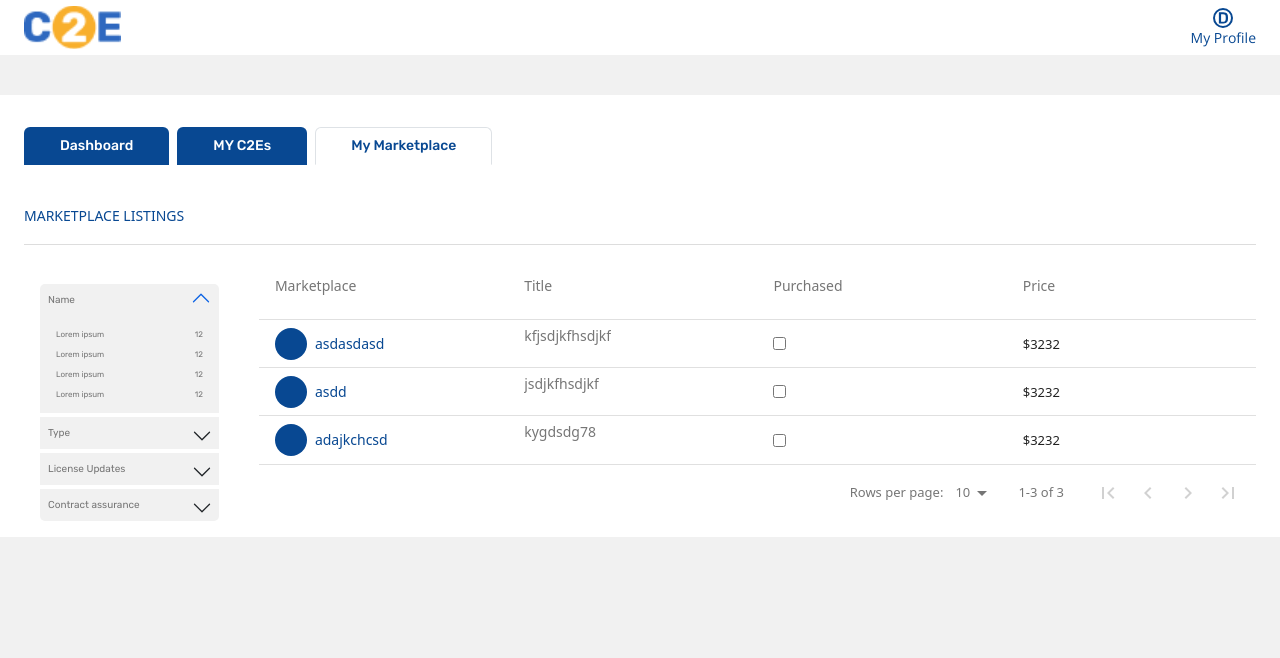
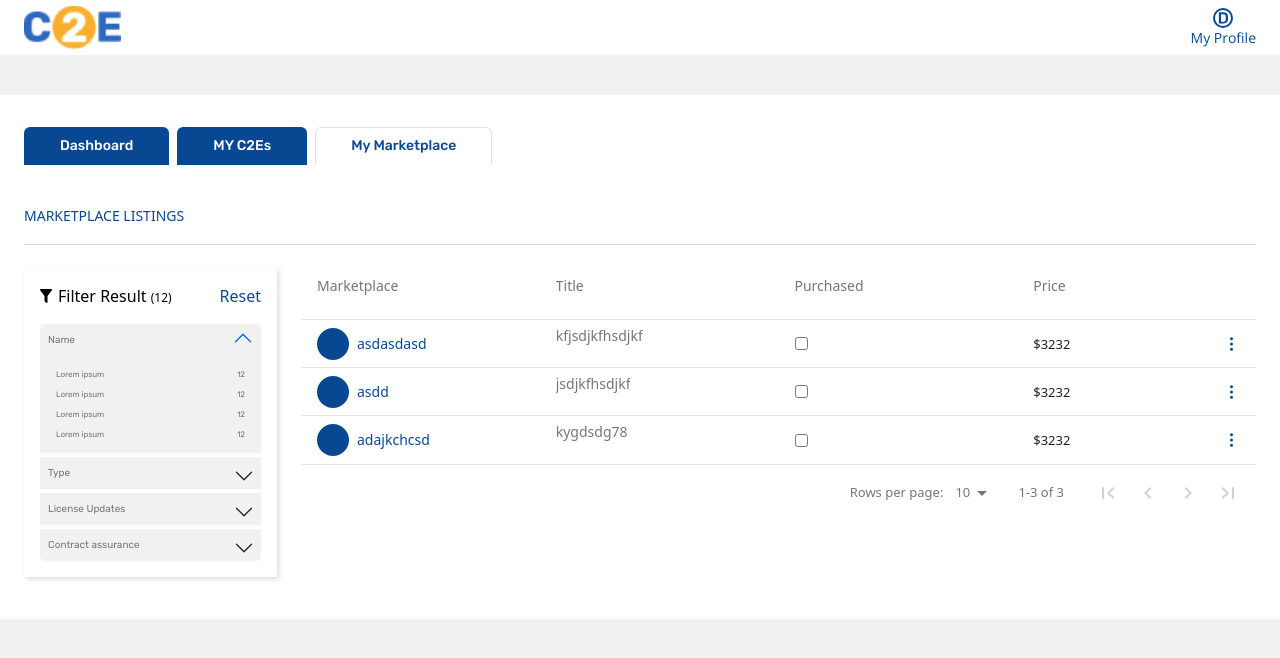
Before and after one commit to CurrikiEducationalExperiences/c2e-reader-prototype, a React (Create React App) app: page / in a window 1280 px wide. Both pictures are taken after a click on the tab "My Marketplace". Shown: the top 658 px of the page. Built offline with nearby package versions, Linux system fonts and the light colour scheme.

Commit message:
added table

```diff
--- a/src/components/dashboard/marketplace.js
+++ b/src/components/dashboard/marketplace.js
@@ -2,6 +2,7 @@ import React from 'react';
 import Accordion from 'react-bootstrap/Accordion';
 import DataTable from 'react-data-table-component';
 import More from '../../assets/images/more.svg';
+import FIlter from '../../assets/images/filter.svg';
 
 const dataList = [
   {
@@ -23,12 +24,22 @@ const dataList = [
 
 const Marketplace = () => {
   return (
-    <div className="mt-[42px] pb-[42]">
+    <div className="mt-[42px] pb-[42px]">
       <h3 className=" font-medium text-sm text-[#084892] w-full pb-[18px] border-b-[1px] border-solid border-b-[#DDDDDD] mb-[23px]">
         MARKETPLACE LISTINGS
       </h3>
-      <div className="flex  gap-6">
-        <div className="c2e_accordion w-[253px] shadow-smallshadow bg-white p-[16px] ">
+      <div className=" w-full flex  gap-6">
+        <div className="c2e_accordion w-[253px] flex-shrink-0 shadow-smallshadow bg-white p-[16px] ">
+          <div className="mb-3 flex items-center justify-between gap-3">
+            <div className="flex items-center gap-[6px] ">
+              <img src={FIlter} />
+
+              <p className="font-normal  text-base text-black m-0">
+                Filter Result <span className="font-light text-xs">(12)</span>
+              </p>
+            </div>
+            <p className="font-light text-base text-primarycolor m-0">Reset</p>
+          </div>
           <Accordion defaultActiveKey="0">
             <Accordion.Item eventKey="0">
               <Accordion.Header>Name</Accordion.Header>
@@ -101,12 +112,15 @@ const Marketplace = () => {
                 ),
                 sortable: true,
                 selector: (row) => (
-                  <p className="font-medium text-sm text-[#767676]">
-                    {row.title}
-                  </p>
+                  <div className="">
+                    <p className="font-medium text-sm text-[#767676]">
+                      {row.title}
+                    </p>
+                  </div>
                 ),
                 sortId: 'name',
               },
+
               {
                 name: (
                   <p className="font-medium text-sm text-[#767676]">
@@ -130,11 +144,11 @@ const Marketplace = () => {
                 ),
                 cell: (row) => {
                   return (
-                    <div className="flex justify-between">
+                    <div className="flex justify-between w-full">
                       <div className="flex justify-start gap-[5px] meta">
                         {row.price}
                       </div>
-                      {/* <img src={More} /> */}
+                      <img src={More} />
                     </div>
                   );
                 },
```
Also changed, not shown: tailwind.config.js (+28 -26 lines).
